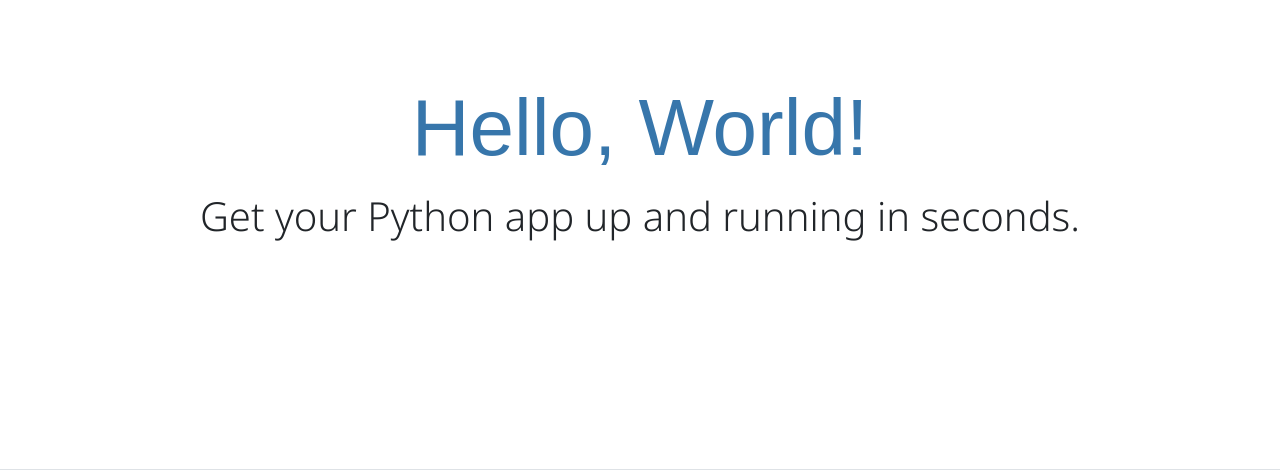
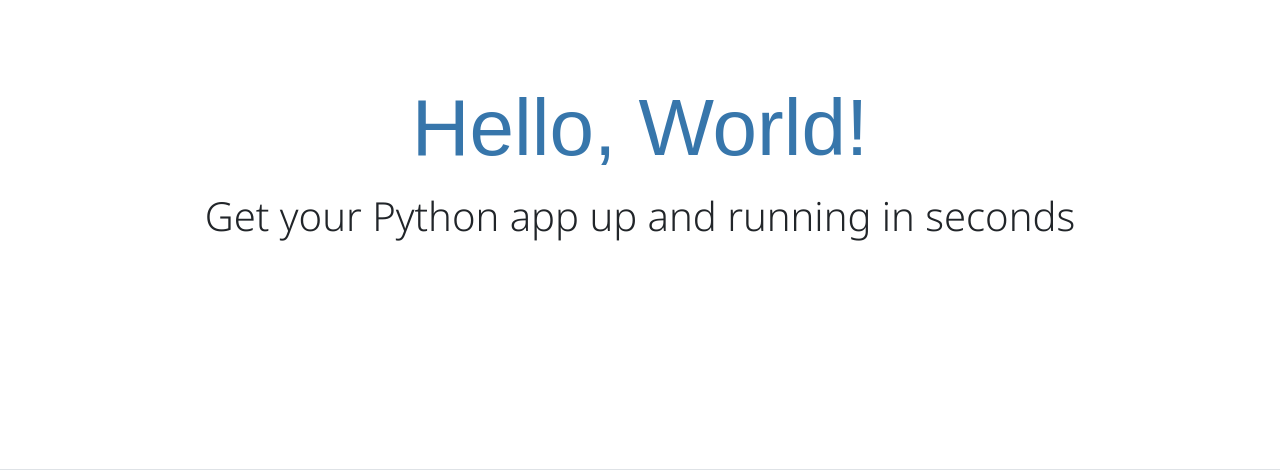
Before and after one commit to robertovicario/Python-App, a Flask app: page / in a window 1280 px wide. Shown: the part 210-680 px from the top of the page. Run offline with Flask 3, Linux system fonts and the light colour scheme; some web fonts are replaced.

Commit message:
Update text in home.html paragraph
Removed the period at the end of a sentence in the paragraph.

```diff
--- a/app/templates/pages/home.html
+++ b/app/templates/pages/home.html
@@ -13,6 +13,6 @@
 {% block content %}
 <div class="d-flex flex-column justify-content-center align-items-center">
     <h1 id="hello" class="display-1 mb-3 text-primary">Hello, World!</h1>
-    <p class="display-6">Get your Python app up and running in seconds.</p>
+    <p class="display-6">Get your Python app up and running in seconds</p>
 </div>
 {% endblock %}
```
